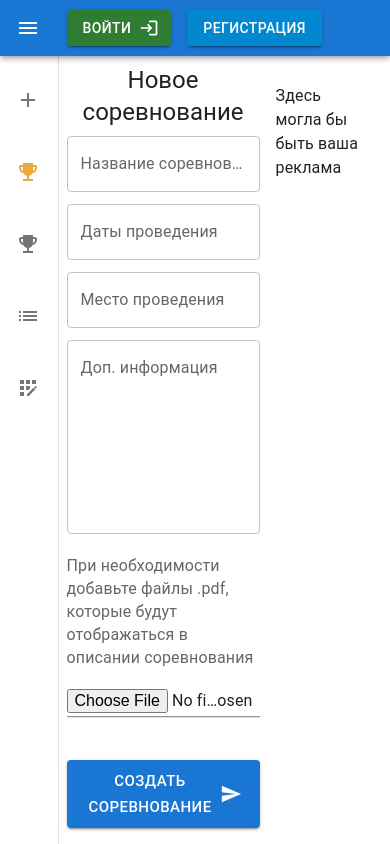
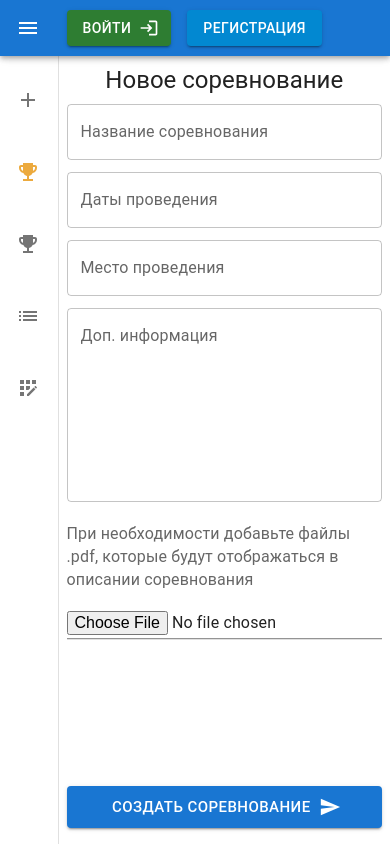
Before and after one commit to il12/synchroreg-frontend, a React (Create React App) app: page /competition/new in a window 390 px wide. Built offline with nearby package versions, Linux system fonts and the light colour scheme.

Commit message:
fix mobile layout;

```diff
--- a/src/Home.js
+++ b/src/Home.js
@@ -143,11 +143,11 @@ function Home(props) {
                      flex={1}
                      flexDirection={{sm: "row"}}
                 >
-                    <Box flex={{xs: 12, sm: 9}}>
+                    <Box flex={{xs: 12, md: 9}}>
                         <Outlet/>
                     </Box>
                     <Divider/>
-                    <Box flex={{xs: 12, sm: 2}} sx={{display: "flex", flexDirection: "column"}}>
+                    <Box flex={{xs: 12, md: 2}} sx={{display: {xs: 'none', md: "flex"}, flexDirection: "column"}}>
                         <List>
                             <ListItem key={'forsale'}>
                                 <ListItemText primary={"Здесь могла бы быть ваша реклама"}/>
```
